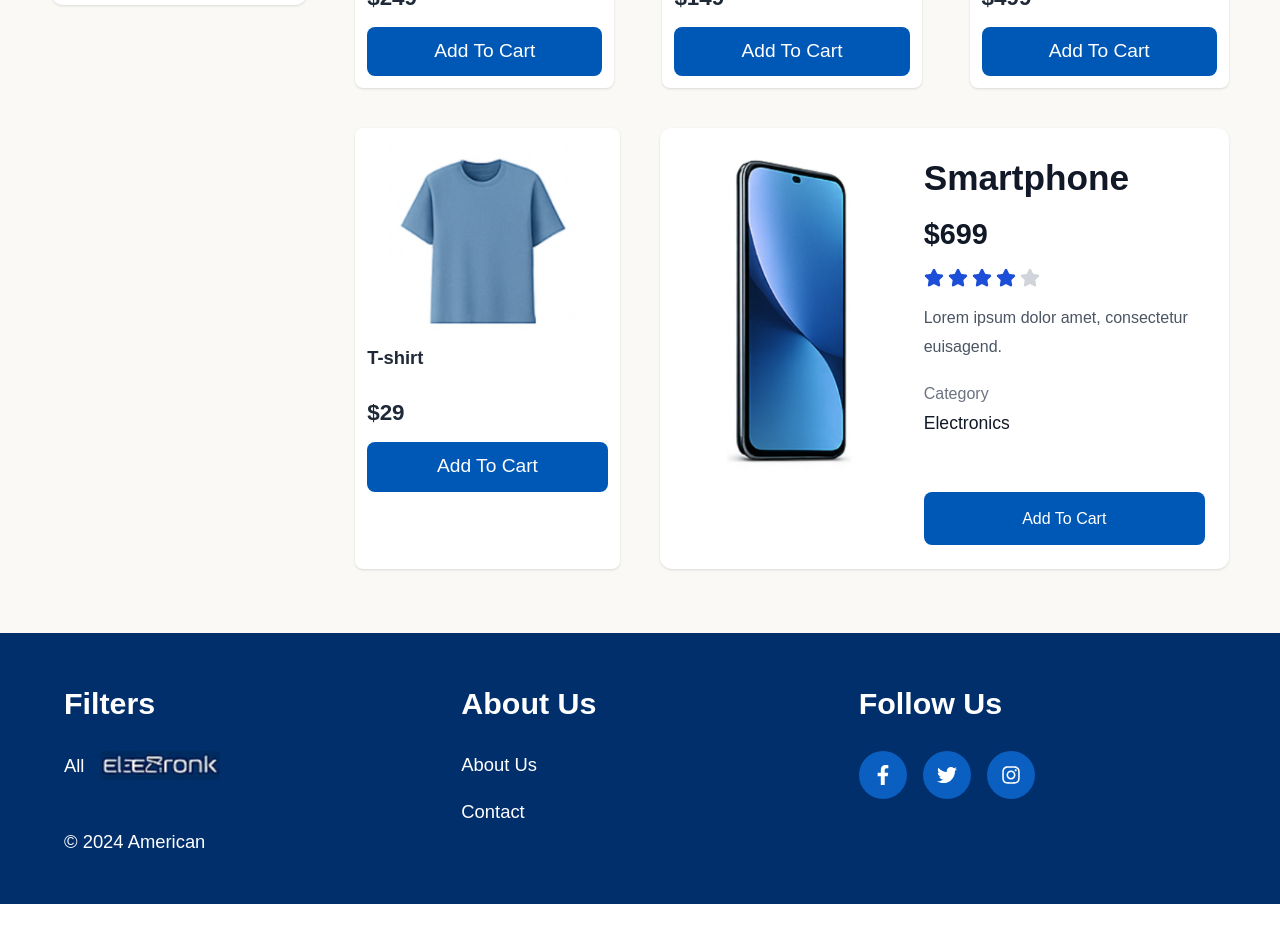
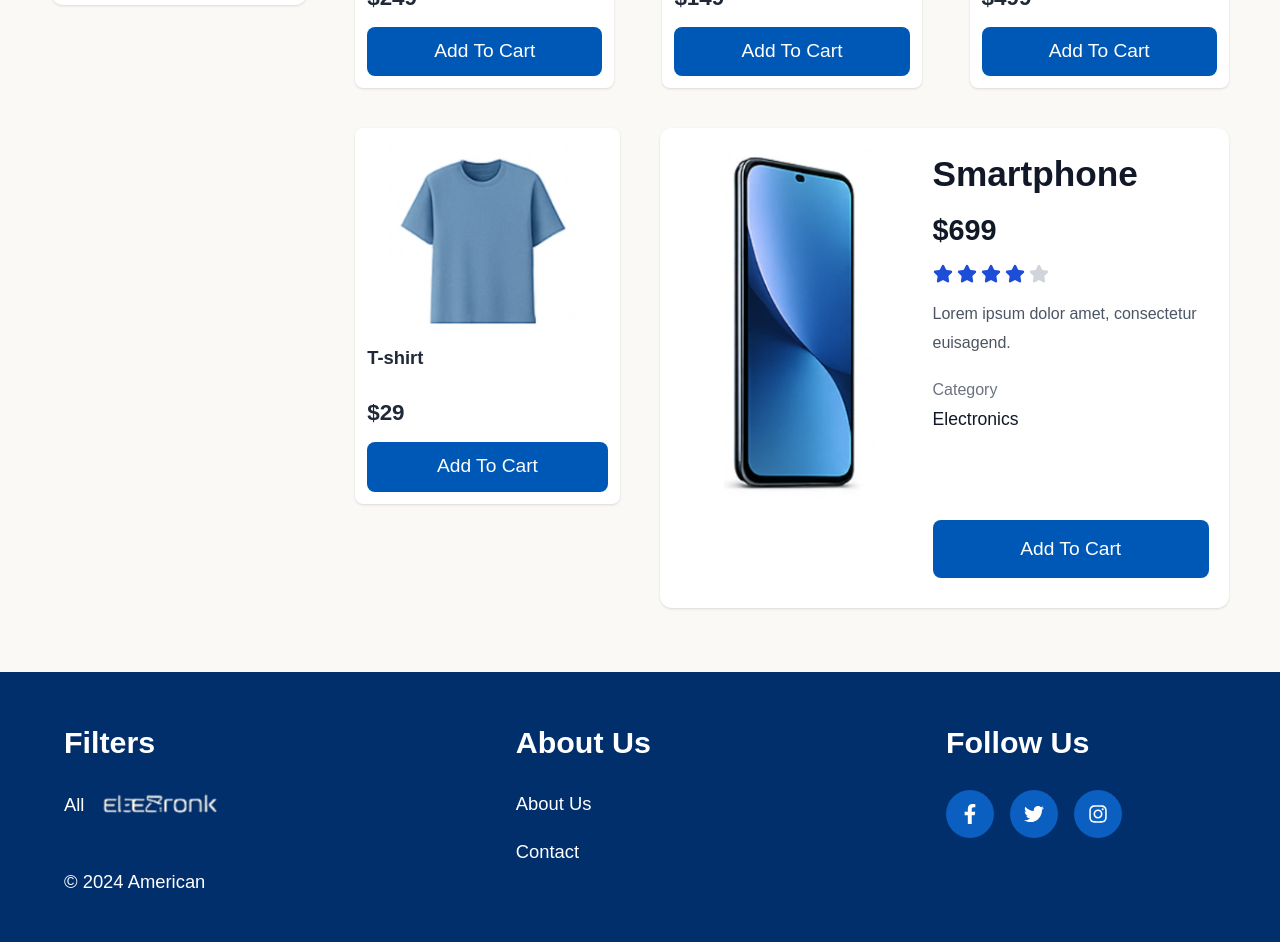
Before and after one commit to Gaurav41507/whatbytes-frontend-assignment, a Next.js app: page / in a window 1280 px wide. Shown: the part 900-1842 px from the top of the page. Before the commit the page ends 1804 px from the top, so only its background shows below. Built offline with nearby package versions, Linux system fonts and the light colour scheme.

Commit message:
style: refine footer layout and featured product card

```diff
--- a/components/FeaturedPhoneCard.tsx
+++ b/components/FeaturedPhoneCard.tsx
@@ -15,11 +15,12 @@ export default function FeaturedPhoneCard({
         <div
             className="
               w-full
-              rounded-[0.75rem]
-              bg-white
-              p-[1rem]
-              shadow-sm
-              md:p-[1.5rem]
+    min-h-[30rem]
+    rounded-[0.75rem]
+    bg-white
+    p-[1rem]
+    shadow-sm
+    md:p-[1.25rem]
             "
         >
             <div
@@ -27,7 +28,7 @@ export default function FeaturedPhoneCard({
       flex
       flex-col
       items-start
-      gap-[1rem]
+      gap-[0.8rem]
 
       md:flex-row
       md:items-start
@@ -43,8 +44,8 @@ export default function FeaturedPhoneCard({
         flex-shrink-0
 
         md:mx-0
-        md:h-[20rem]
-        md:w-[14rem]
+        md:h-[22rem]
+        md:w-[15rem]
       "
                 >
                     <Image
@@ -131,12 +132,12 @@ export default function FeaturedPhoneCard({
 
                     <button
                         className="
-              mt-[3.5rem]
+              mt-[5.5rem]
               w-full
               rounded-[0.5rem]
               bg-[#0058B6]
               py-[0.9rem]
-              text-[1rem]
+              text-[1.2rem]
               font-medium
               text-white
               transition
--- a/components/Footer.tsx
+++ b/components/Footer.tsx
@@ -18,12 +18,13 @@ export default function Footer() {
             >
                 <div
                     className="
-            grid
-            grid-cols-1
-            gap-[2.5rem]
+             grid
+      grid-cols-1
+      gap-[3.5rem]
 
-            sm:grid-cols-2
-            lg:grid-cols-3
+      sm:grid-cols-2
+      lg:grid-cols-[1fr_1.2fr_1.2fr]
+      lg:gap-[5rem]
           "
                 >
                     {/* Filters Section */}
@@ -74,12 +75,13 @@ export default function Footer() {
                     </div>
 
                     {/* About Section */}
-                    <div>
+                    <div className="lg:ml-[5rem]">
                         <h3
                             className="
                 mb-[1.5rem]
                 text-[1.9rem]
                 font-semibold
+
               "
                         >
                             About Us
@@ -112,7 +114,7 @@ export default function Footer() {
                     </div>
 
                     {/* Social Section */}
-                    <div>
+                    <div className="lg:ml-[5rem]">
                         <h3
                             className="
                 mb-[1.5rem]
--- a/components/ProductGrid.tsx
+++ b/components/ProductGrid.tsx
@@ -33,6 +33,7 @@ export default function ProductGrid() {
     lg:grid-cols-3
     lg:gap-x-[2.5rem]
     mb-[2.5rem]
+    items-start
                 "
             >
                 <ProductCard product={normalProducts[6]} />
--- a/components/Sidebar.tsx
+++ b/components/Sidebar.tsx
@@ -57,7 +57,7 @@ export default function Sidebar() {
                         {/* Current Value */}
                         <div className="mt-[0.5rem] flex justify-center">
                             <span className="text-[0.95rem] font-medium">
-                                ₹{price}
+                                ${price}
                             </span>
                         </div>
 
```
Also changed, not shown: public/Footer_Logo.png.
